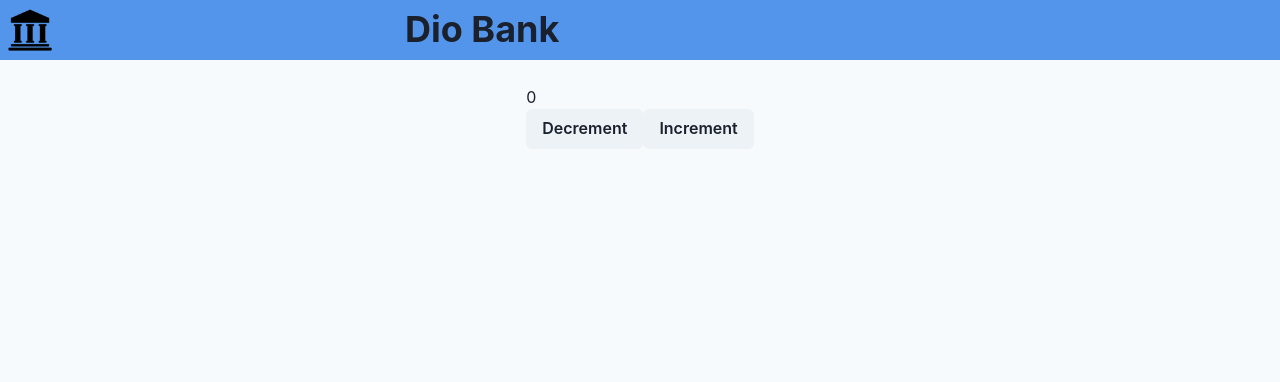
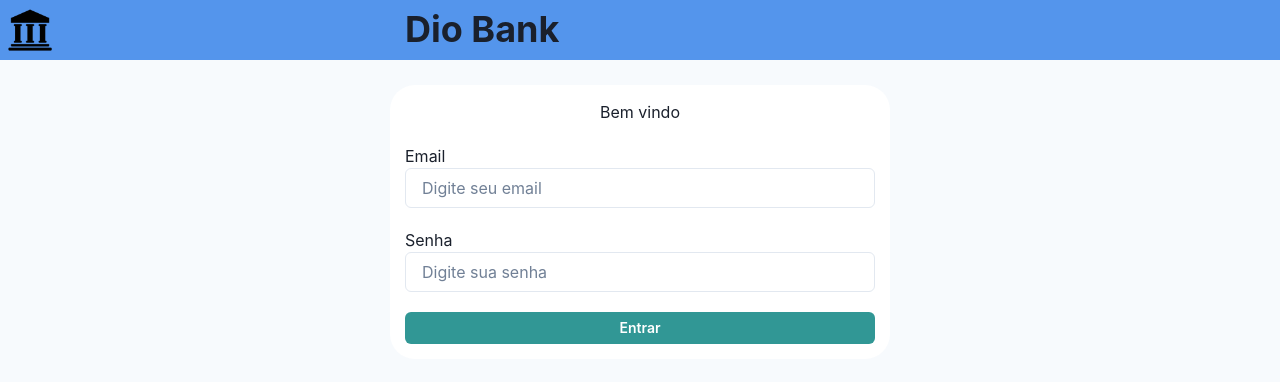
Before and after one commit to PedroMiguel7/TypeScript-Fullstack-dio.me, a React (Create React App) app in the folder introduction-react-ts/my-app-ts/: page / in a window 1280 px wide. Shown: the top 382 px of the page. Built offline with nearby package versions, Linux system fonts and the light colour scheme.

Commit message:
feat: forms with useState

```diff
--- a/introduction-react-ts/my-app-ts/src/App.tsx
+++ b/introduction-react-ts/my-app-ts/src/App.tsx
@@ -1,21 +1,13 @@
-import { ChakraProvider, Button } from "@chakra-ui/react";
+import { ChakraProvider } from "@chakra-ui/react";
 
-// import { Card } from "./components/card";
+import { Card } from "./components/card";
 import { Layout } from "./components/layout";
-import { useState } from "react";
 
 function App() {
-  const [value, setValue] = useState(0);
-
   return (
     <ChakraProvider>
       <Layout>
-        {/* <Card /> */}
-        <div>
-          <p>{value}</p>
-          <Button onClick={() => setValue(value - 1)}>Decrement</Button>
-          <Button onClick={() => setValue(value + 1)}>Increment</Button>
-        </div>
+        <Card />
       </Layout>
     </ChakraProvider>
   );
--- a/introduction-react-ts/my-app-ts/src/components/button/button.tsx
+++ b/introduction-react-ts/my-app-ts/src/components/button/button.tsx
@@ -1,12 +1,13 @@
 import { Button } from "@chakra-ui/react";
+import { MouseEventHandler } from "react";
 
 interface ButtonLoginProps {
-  event: () => void;
+  onClick: MouseEventHandler;
 }
 
-export const ButtonLogin = ({ event }: ButtonLoginProps) => {
+export const ButtonLogin = ({ onClick }: ButtonLoginProps) => {
   return (
-    <Button onClick={event} colorScheme="teal" size={"sm"} width={"100%"}>
+    <Button onClick={onClick} colorScheme="teal" size={"sm"} width={"100%"}>
       Entrar
     </Button>
   );
--- a/introduction-react-ts/my-app-ts/src/components/card.tsx
+++ b/introduction-react-ts/my-app-ts/src/components/card.tsx
@@ -2,8 +2,12 @@ import { Box, Center, Grid, Input } from "@chakra-ui/react";
 
 import { ButtonLogin } from "./button/button";
 import { login } from "./services/login";
+import { useState } from "react";
 
 export const Card = () => {
+  const [email, setEmail] = useState("");
+  const [password, setPassword] = useState("");
+
   return (
     <Box
       backgroundColor={"#ffffff"}
@@ -17,7 +21,15 @@ export const Card = () => {
         </Center>
         <div>
           <label htmlFor="emailInput">Email</label>
-          <Input type="email" placeholder="Digite seu email" id="emailInput" />
+          <Input
+            type="email"
+            placeholder="Digite seu email"
+            id="emailInput"
+            value={email}
+            onChange={(e) => {
+              setEmail(e.target.value);
+            }}
+          />
         </div>
         <div>
           <label htmlFor="passwordInput">Senha</label>
@@ -25,10 +37,18 @@ export const Card = () => {
             type="password"
             placeholder="Digite sua senha"
             id="passwordInput"
+            value={password}
+            onChange={(e) => {
+              setPassword(e.target.value);
+            }}
           />
         </div>
         <Center>
-          <ButtonLogin event={login} />
+          <ButtonLogin
+            onClick={() => {
+              login(email, password);
+            }}
+          />
         </Center>
       </Grid>
     </Box>
--- a/introduction-react-ts/my-app-ts/src/components/services/login.tsx
+++ b/introduction-react-ts/my-app-ts/src/components/services/login.tsx
@@ -1,3 +1,3 @@
-export const login = (): void => {
-  alert("Login successful");
+export const login = (email: string, password: string): void => {
+  alert(`email: ${email}, password: ${password}`);
 };
```
Also changed, not shown: 1 other file (tests, documents, lock files or other folders).
